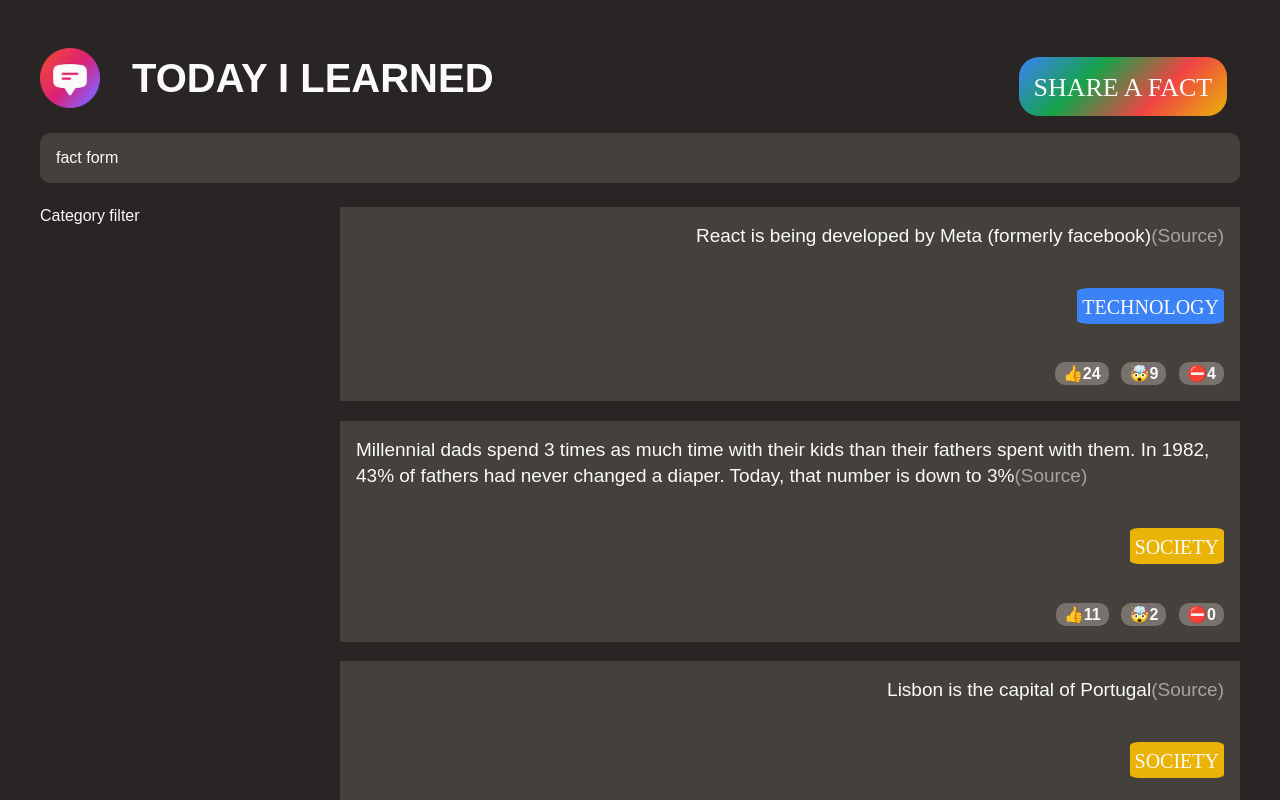
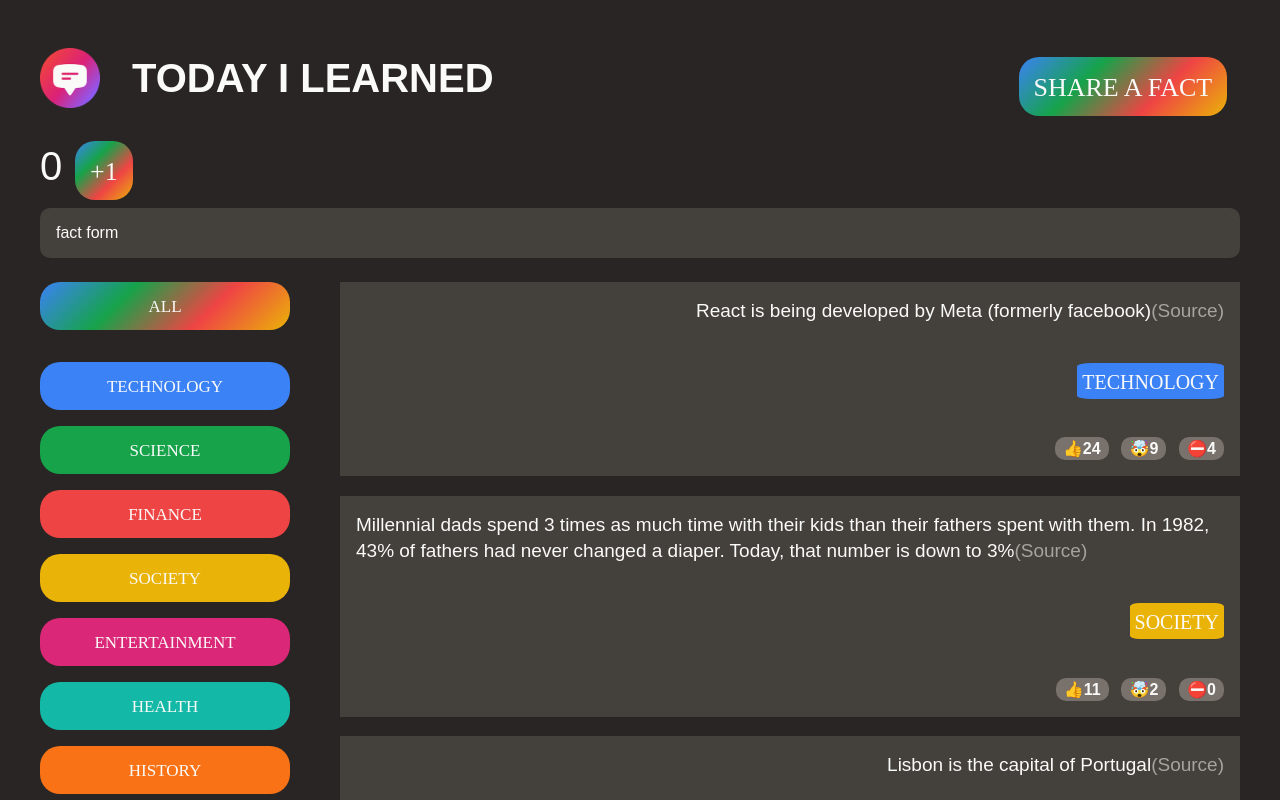
Before and after one commit to Myk78/PersonalStudyCalender, a React (Create React App) app: page / in a window 1280 px wide. Shown: the top 800 px of the page. Built offline with nearby package versions, Linux system fonts and the light colour scheme; a web font is replaced by a local one.

Commit message:
add state

```diff
--- a/src/App.js
+++ b/src/App.js
@@ -1,16 +1,6 @@
+import { useState } from "react";
 import "./style.css";
 import"./utility.css";
-
-const CATEGORIES = [
-  { name: "technology", color: "#3b82f6" },
-  { name: "science", color: "#16a34a" },
-  { name: "finance", color: "#ef4444" },
-  { name: "society", color: "#eab308" },
-  { name: "entertainment", color: "#db2777" },
-  { name: "health", color: "#14b8a6" },
-  { name: "history", color: "#f97316" },
-  { name: "news", color: "#8b5cf6" },
-];
 
 const initialFacts = [
   {
@@ -46,9 +36,6 @@ const initialFacts = [
   },
 ];
 
-
-
-
 function App(){
   return (
     <>
@@ -59,6 +46,7 @@ function App(){
   </div>
 <button className="btn btn-large btn-open ">Share a Fact</button>
 </header>
+<Counter/>
 <ChoiceFrom/>
 <main className="main">
 <Category/>
@@ -67,12 +55,44 @@ function App(){
 </>
   );
 }
+function Counter(){
+  const [count, setcount]=useState(0);
+  return(
+    <div>
+      <span style={{fontSize:"40px"}}>{count}</span>
+      <button className="btn btn-large" onClick={()=>setcount((c)=>c+1)}>+1</button>
+    </div>
+  );
+}
+
 function ChoiceFrom(){
   return<form className="choicefrom">fact form</form>;
   // <aside>hello jdfkdkfnkds </aside>
 }
+const CATEGORIES = [
+  { name: "technology", color: "#3b82f6" },
+  { name: "science", color: "#16a34a" },
+  { name: "finance", color: "#ef4444" },
+  { name: "society", color: "#eab308" },
+  { name: "entertainment", color: "#db2777" },
+  { name: "health", color: "#14b8a6" },
+  { name: "history", color: "#f97316" },
+  { name: "news", color: "#8b5cf6" },
+];
+
 function Category(){
-  return <aside>Category filter</aside>;
+  return <aside>
+    <ul>
+             <li>
+                <button className="btn btn-forall">ALL</button>
+            </li>
+             {CATEGORIES.map((cat) =>
+              <li key={cat.name}>
+              <button  className="btn btn-forother tech" style={{backgroundColor:cat.color}}>{cat.name}
+              </button>
+          </li>)}
+  </ul>
+  </aside>;
 }
 function Factlist(){
   // temporary
--- a/src/style.css
+++ b/src/style.css
@@ -30,7 +30,7 @@ body{
     display: flex;
     gap: 16px;
 }
-  h1{
+h1{
     font-size: 5vh;
     text-transform: uppercase;
     font-family: 'Coiny', sans-serif;
```
